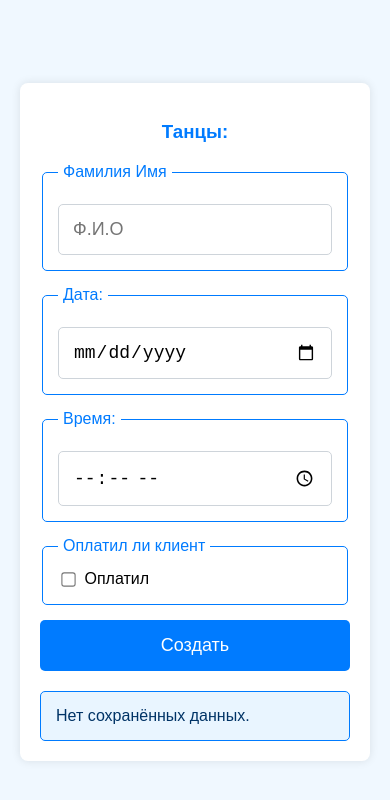
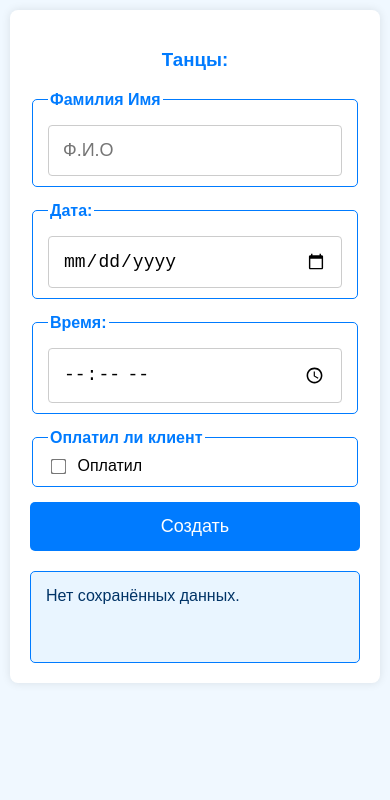
Before and after one commit to DeltaOpenSourc/DancerAKS, a plain HTML site: page index.html in a window 390 px wide. Drawn offline with Linux system fonts and the light colour scheme.

Commit message:
Update index.html

```diff
--- a/index.html
+++ b/index.html
@@ -7,133 +7,105 @@
   <style>
     body {
       font-family: sans-serif;
-      background-color: #f0f8ff;
+      background: #f0f8ff;
+      margin: 0;
+      padding: 10px;
       display: flex;
       justify-content: center;
-      align-items: center;
+      align-items: flex-start;
       min-height: 100vh;
-      margin: 0;
-      padding: 10px;
       box-sizing: border-box;
     }
-
     #main {
-      background-color: white;
-      padding: 30px;
-      border-radius: 10px;
-      box-shadow: 0px 0px 10px rgba(0, 0, 0, 0.1);
-      width: 400px;
-      max-width: 100%;
+      background: white;
+      padding: 20px;
+      border-radius: 8px;
+      box-shadow: 0 0 10px rgba(0,0,0,0.1);
+      width: 100%;
+      max-width: 400px;
       box-sizing: border-box;
     }
-
     h3 {
       text-align: center;
+      color: #007bff;
       margin-bottom: 20px;
-      color: #007bff;
     }
-
     fieldset {
       border: 1px solid #007bff;
       border-radius: 5px;
       margin-bottom: 15px;
-      padding: 15px;
+      padding: 10px 15px;
     }
-
     legend {
       color: #007bff;
-      padding: 0 5px;
+      font-weight: bold;
     }
-
     input[type="text"],
     input[type="date"],
     input[type="time"] {
       width: 100%;
-      padding: 10px;
-      margin-top: 8px;
-      border: 1px solid #ced4da;
-      border-radius: 5px;
+      padding: 8px;
+      margin-top: 6px;
+      border: 1px solid #ccc;
+      border-radius: 4px;
+      font-size: 16px;
       box-sizing: border-box;
+    }
+    label {
       font-size: 16px;
+      cursor: pointer;
+      user-select: none;
     }
-
     input[type="checkbox"] {
-      width: auto;
-      margin-right: 5px;
+      transform: scale(1.2);
+      margin-right: 8px;
       vertical-align: middle;
-      transform: scale(1.1);
       cursor: pointer;
     }
-
-    label {
-      cursor: pointer;
-      font-size: 16px;
-      user-select: none;
-    }
-
-    .small-button {
+    button {
+      width: 100%;
+      padding: 12px;
       background-color: #007bff;
       color: white;
       border: none;
-      padding: 12px 25px;
+      font-size: 18px;
       border-radius: 5px;
       cursor: pointer;
       transition: background-color 0.3s ease;
-      font-size: 16px;
-      width: 100%;
-      box-sizing: border-box;
     }
-
-    .small-button:hover {
-      background-color: #0069d9;
+    button:hover {
+      background-color: #0056b3;
     }
-
     #result {
       margin-top: 20px;
+      white-space: pre-wrap;
+      background: #e9f5ff;
       padding: 15px;
+      border-radius: 5px;
       border: 1px solid #007bff;
-      border-radius: 5px;
-      background-color: #e9f5ff;
+      min-height: 60px;
+      font-size: 16px;
       color: #003366;
-      font-size: 16px;
-      white-space: pre-line;
-      min-height: 50px;
-      box-sizing: border-box;
-      word-wrap: break-word;
+      word-break: break-word;
     }
-
     @media (max-width: 480px) {
-      #main {
-        padding: 20px;
-        width: 100%;
-        max-width: 400px;
-        border-radius: 8px;
-        box-shadow: 0 0 10px rgba(0,0,0,0.1);
-        margin: 0 10px;
-      }
-
       input[type="text"],
       input[type="date"],
-      input[type="time"] {
+      input[type="time"],
+      button {
         font-size: 18px;
         padding: 14px;
-      }
-
-      .small-button {
-        padding: 15px;
-        font-size: 18px;
       }
     }
   </style>
 </head>
-
 <body>
   <div id="main">
     <h3>Танцы:</h3>
     <form id="orderForm">
       <fieldset>
         <legend>Фамилия Имя</legend>
-        <input type="text" name="fio" placeholder="Ф.И.О" aria-label="Имя Фамилия" required />
+        <input type="text" name="fio" placeholder="Ф.И.О" aria-label="Фамилия Имя" required />
       </fieldset>
 
       <fieldset>
@@ -149,14 +121,14 @@
       <fieldset>
         <legend>Оплатил ли клиент</legend>
         <label>
-          <input type="checkbox" name="paid" id="paid" />
+          <input type="checkbox" name="paid" />
           Оплатил
         </label>
       </fieldset>
 
-      <button type="submit" class="small-button">Создать</button>
+      <button type="submit">Создать</button>
 
-      <div id="result"></div>
+      <div id="result">Нет сохранённых данных.</div>
     </form>
   </div>
 
@@ -164,43 +136,45 @@
     const form = document.getElementById('orderForm');
     const resultDiv = document.getElementById('result');
 
-    function showDate() {
+    function showData() {
       const stored = localStorage.getItem('formData');
       const dataArr = stored ? JSON.parse(stored) : [];
+      if (dataArr.length === 0) {
+        resultDiv.textContent = 'Нет сохранённых данных.';
+        return;
+      }
       let text = '';
-      dataArr.forEach((dataw, index) => {
-        const paidText = dataw.paid ? 'Да' : 'Нет';
-        text += `Запись ${index + 1}:\n` +
-                `ФИО: ${dataw.fio}\n` +
-                `Дата: ${dataw.date}\n` +
-                `Время: ${dataw.time}\n` +
-                `Оплачен: ${paidText}\n\n`;
+      dataArr.forEach((item, i) => {
+        text += `Запись ${i + 1}:\n` +
+                `ФИО: ${item.fio}\n` +
+                `Дата: ${item.date}\n` +
+                `Время: ${item.time}\n` +
+                `Оплачен: ${item.paid ? 'Да' : 'Нет'}\n\n`;
       });
-      resultDiv.textContent = text || 'Нет сохранённых данных.';
+      resultDiv.textContent = text;
     }
 
-    form.addEventListener('submit', function (event) {
-      event.preventDefault();
+    form.addEventListener('submit', e => {
+      e.preventDefault();
 
-      const f = new FormData(form);
-
-      const formData = {
-        fio: f.get('fio'),
-        date: f.get('date'),
-        time: f.get('time'),
-        paid: f.get('paid') === 'on'
+      const formData = new FormData(form);
+      const entry = {
+        fio: formData.get('fio'),
+        date: formData.get('date'),
+        time: formData.get('time'),
+        paid: formData.get('paid') === 'on'
       };
 
       const stored = localStorage.getItem('formData');
-      const parsed = stored ? JSON.parse(stored) : [];
-      parsed.push(formData);
-      localStorage.setItem('formData', JSON.stringify(parsed));
+      const dataArr = stored ? JSON.parse(stored) : [];
+      dataArr.push(entry);
+      localStorage.setItem('formData', JSON.stringify(dataArr));
 
-      showDate();
+      showData();
       form.reset();
     });
 
-    window.addEventListener('DOMContentLoaded', showDate);
+    window.addEventListener('load', showData);
   </script>
 </body>
 </html>
```
